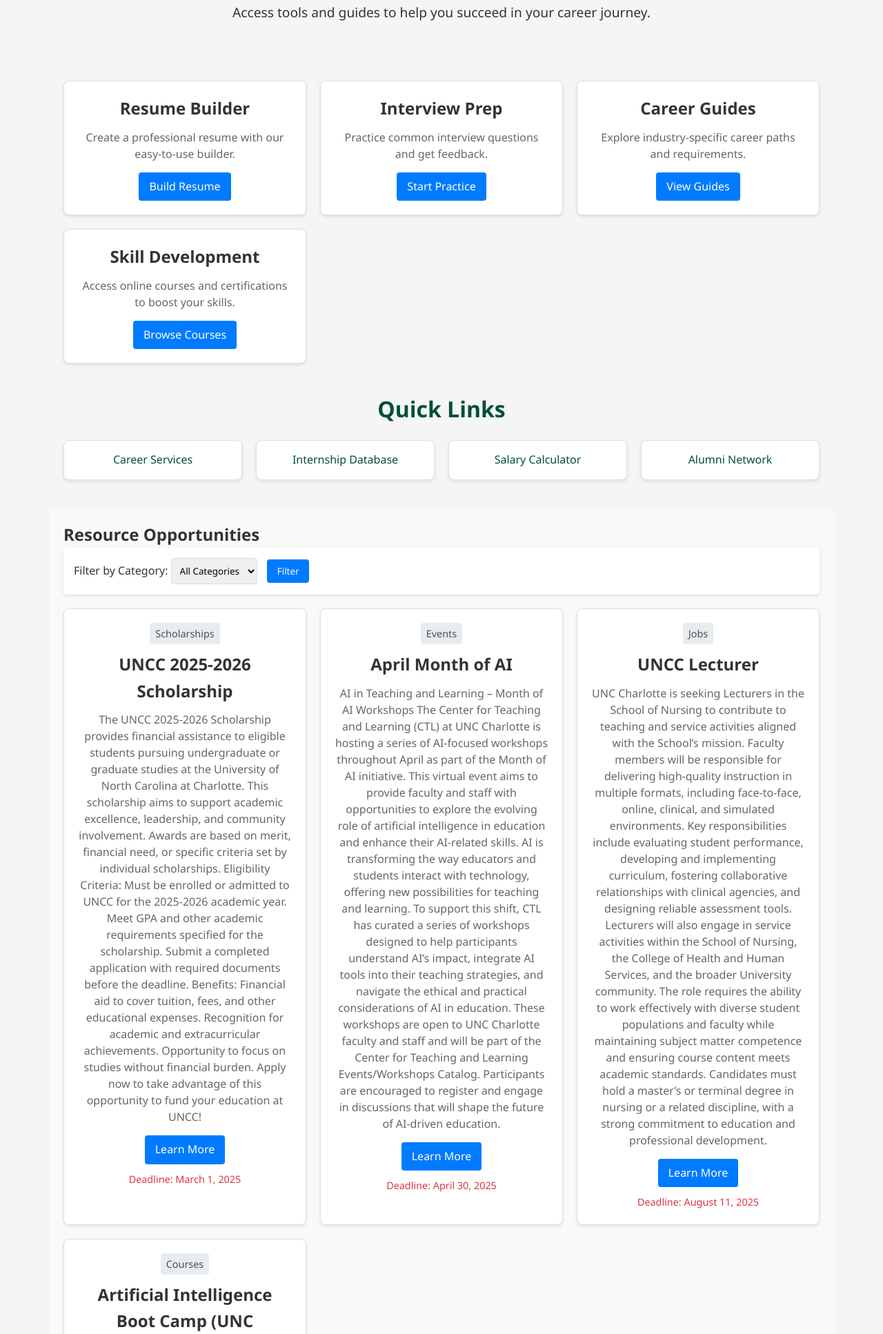
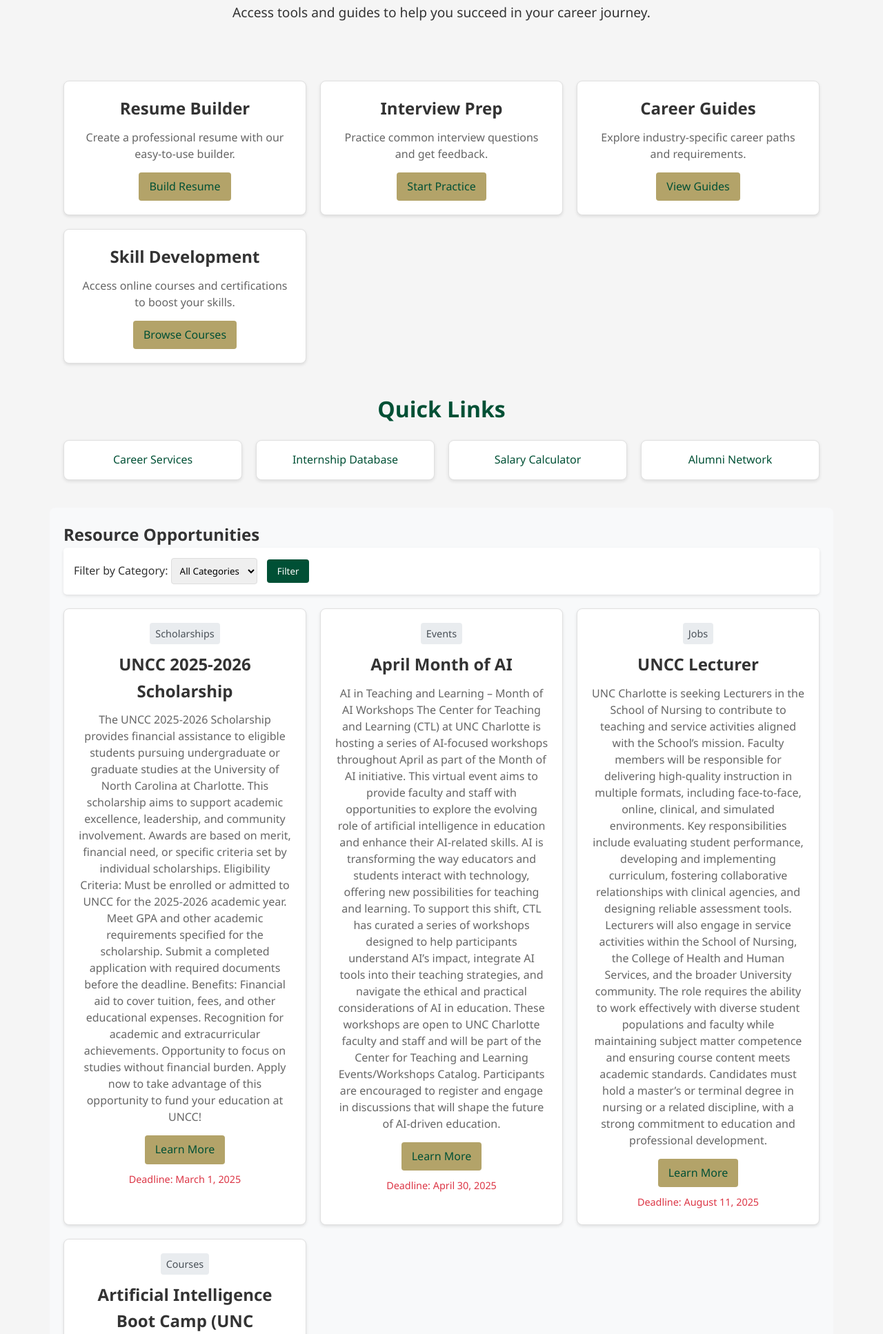
Before and after one commit to dganesh05/UNCC-Career-Guide, a Django app: page /resources/ in a window 1280 px wide. Shown: the part 301-2235 px from the top of the page at 69% size. Run offline with Django 5.2, Linux system fonts and the light colour scheme; data comes from the database, SQL or seed files in the repository.

Commit message:
fixed the design of the resources page

```diff
--- a/templates/uncc-resources.html
+++ b/templates/uncc-resources.html
@@ -26,14 +26,15 @@
     }
     .filter-section button {
         padding: 8px 15px;
-        background-color: #007bff;
+        background-color: var(--uncc-green);
         color: white;
         border: none;
         border-radius: 4px;
         cursor: pointer;
     }
     .filter-section button:hover {
-        background-color: #0056b3;
+        background-color: var(--uncc-gold);
+        color: var(--uncc-green);
     }
     .dashboard-container {
         display: grid;
@@ -65,14 +66,15 @@
     .resource-card a {
         display: inline-block;
         padding: 8px 15px;
-        background-color: #007bff;
-        color: white;
+        background-color: var(--uncc-gold);
+        color: var(--uncc-green);
         text-decoration: none;
         border-radius: 4px;
         transition: background-color 0.2s ease-in-out;
     }
     .resource-card a:hover {
-        background-color: #0056b3;
+        background-color: var(--uncc-green);
+        color: white;
     }
     .resource-card .deadline {
         color: #dc3545;
```
